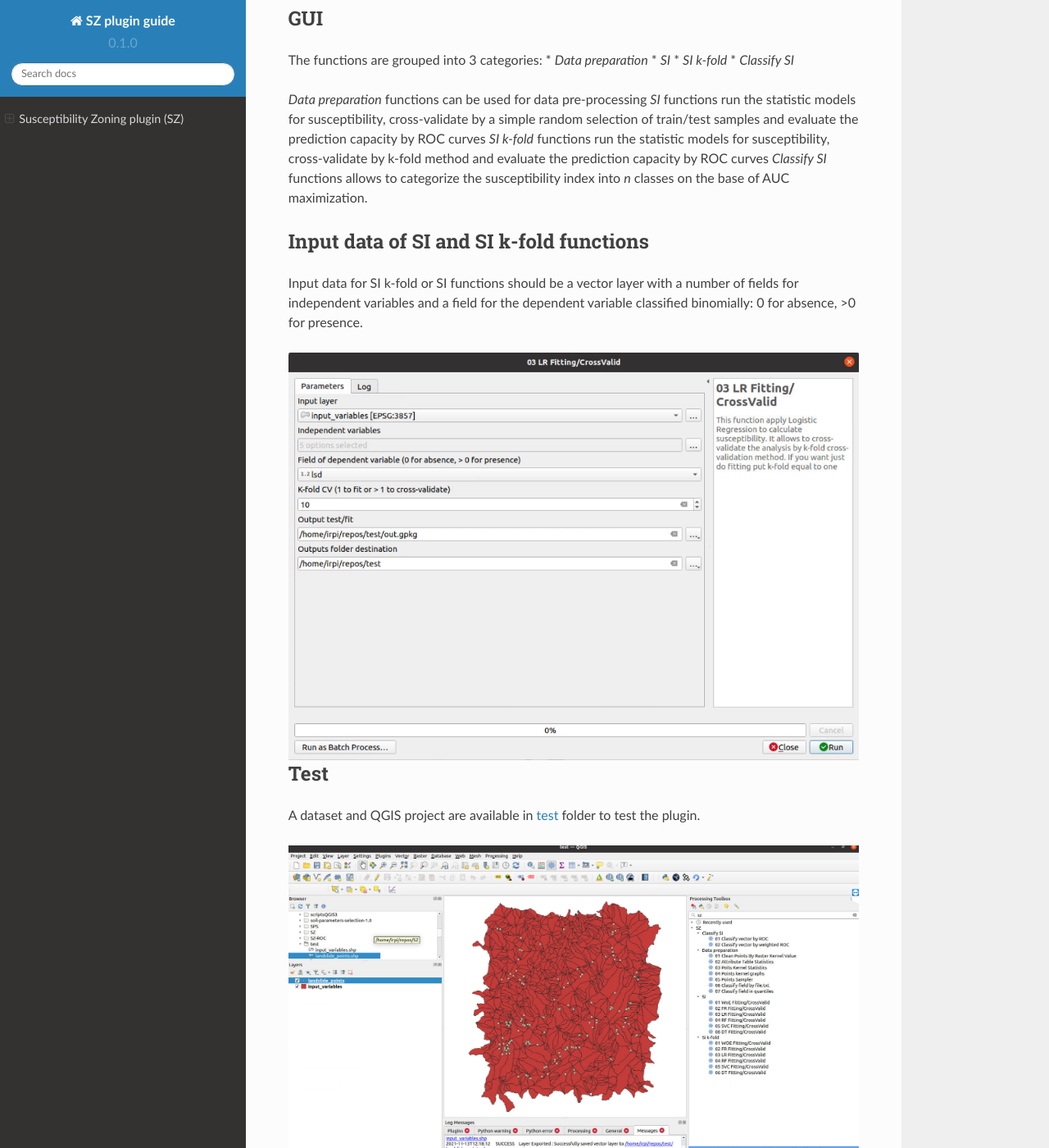
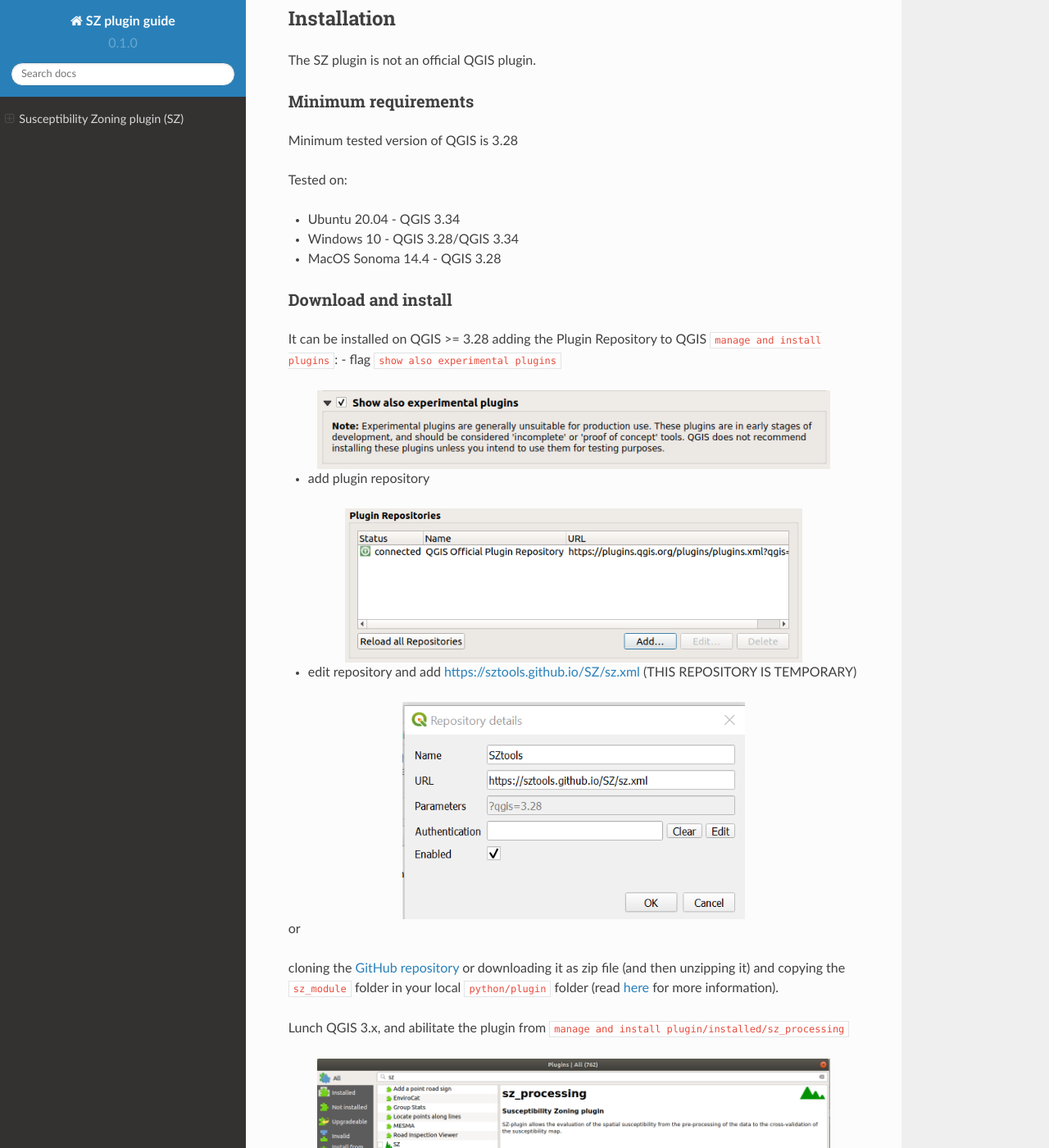
Before and after one commit to SZtools/SZ-docs, a Sphinx documentation site: the page built from docs/source/index.rst, in a window 1280 px wide and 1400 px high, scrolled down 642 px. Shown: the whole window at 82% size. Built offline with Sphinx 7.4.7 and the Read the Docs theme 2.0.0, drawn with Linux system fonts in a browser that asks for light colours; pages that are not in the unit, such as notebooks, are missing from menus; some of the changed text lies outside the part shown.

Commit message:
Update index.rst

```diff
--- a/docs/source/index.rst
+++ b/docs/source/index.rst
@@ -19,6 +19,76 @@
 
 The plugin allows to cross-validate the results by simple random selection of test/train samples or allows to cross-validate by k-fold cross-validation method.
 
+Installation
+------------
+
+The SZ plugin is not an official QGIS plugin.
+
+Minimum requirements
+^^^^^^^^^^^^^^^^^^^^
+
+Minimum tested version of QGIS is 3.28
+
+Tested on:
+
+* Ubuntu 20.04 - QGIS 3.34
+* Windows 10 - QGIS 3.28/QGIS 3.34
+* MacOS Sonoma 14.4 - QGIS 3.28
+
+Download and install
+^^^^^^^^^^^^^^^^^^^^
+
+It can be installed on QGIS >= 3.28 adding the Plugin Repository to QGIS ``manage and install plugins``:
+- flag ``show also experimental plugins``
+
+.. figure:: ../images/experimental.png
+   :alt: Show experimental plugins
+   :width: 90%
+   :align: center
+
+
+- add plugin repository
+
+.. figure:: ../images/addrepo.png
+   :alt: Add plugin repository
+   :width: 80%
+   :align: center
+
+
+- edit repository and add `https://sztools.github.io/SZ/sz.xml <https://sztools.github.io/SZ/sz.xml>`_ (THIS REPOSITORY IS TEMPORARY)
+
+.. figure:: ../images/repodetail.png
+   :alt: Edit plugin repository
+   :width: 60%
+   :align: center
+
+
+or
+
+cloning the `GitHub repository <https://github.com/SZtools/SZ-plugin>`_ or downloading it as zip file (and then unzipping it) and copying the ``sz_module`` folder in your local ``python/plugin`` folder (read `here <https://docs.qgis.org/3.10/en/docs/user_manual/plugins/plugins.html#core-and-external-plugins>`_ for more information).
+
+Lunch QGIS 3.x, and abilitate the plugin from ``manage and install plugin/installed/sz_processing``
+
+.. figure:: ../images/install.png
+   :alt: Install A
+   :width: 90%
+   :align: center
+
+or
+
+cloning the `GitHub repository <https://github.com/SZtools/SZ-plugin>`_ or downloading it as zip file (and then unzipping it), and zip the folder ``sz_module`` to ``sz_module.zip``. Finally you can install the plugin by using the menu ``install from zip``.
+
+.. figure:: ../images/install.png
+   :alt: Install B
+   :width: 90%
+   :align: center
+
+At the end you should have the SZ plugin in your processing toolbox
+
+.. figure:: ../images/gui.png
+   :alt: Processing toolbox
+   :width: 50%
+   :align: center
 
 GUI
 ---
```
